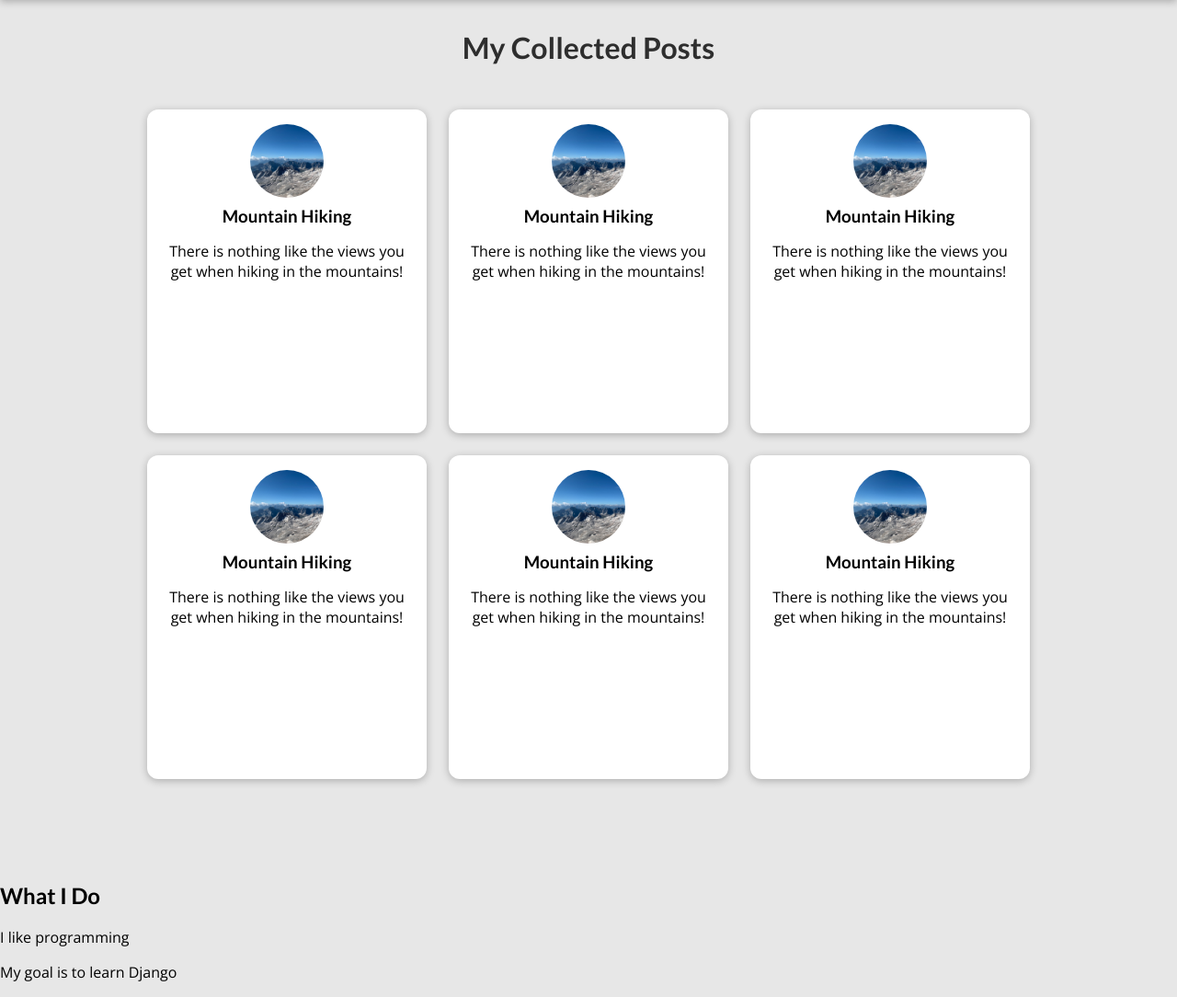
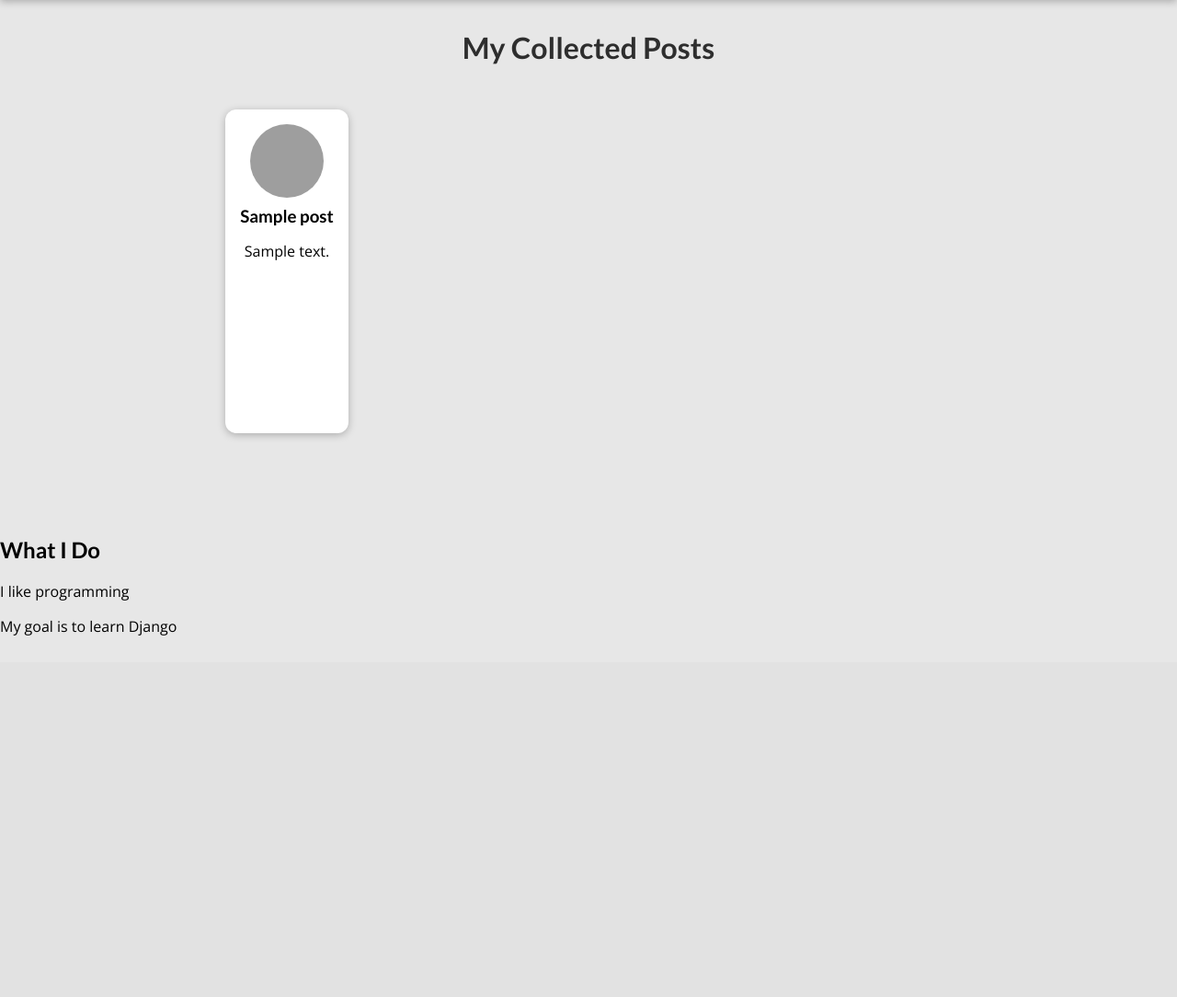
Before and after one commit to lesiak/django-udemy-maximilian-schwarzmuller, a Django app: template app2_blog/my_blog_site/blog/templates/blog/all-posts.html in a window 1280 px wide. Shown: the part 80-1164 px from the top of the page at 92% size. After the commit the page ends 771 px from the top, so only its background shows below. Run offline with Django 4.2, Linux system fonts and the light colour scheme; the template is opened without the code that fills it: most values are stand-ins (such as "Sample title", 1, 10 or a date in 2020); grey boxes are pictures that could not be loaded.

Commit message:
[BLOG] Template syntax
- use dict.field instead of dict['field']
- variables from parent are visible in templates
- `add` filter

```diff
--- a/app2_blog/my_blog_site/blog/templates/blog/all-posts.html
+++ b/app2_blog/my_blog_site/blog/templates/blog/all-posts.html
@@ -12,12 +12,9 @@
     <section id="all-posts">
         <h2>My Collected Posts</h2>
         <ul>
+            {% for post in posts %}
             <li>{% include "blog/includes/post.html" %}</li>
-            <li>{% include "blog/includes/post.html" %}</li>
-            <li>{% include "blog/includes/post.html" %}</li>
-            <li>{% include "blog/includes/post.html" %}</li>
-            <li>{% include "blog/includes/post.html" %}</li>
-            <li>{% include "blog/includes/post.html" %}</li>
+            {% endfor %}
         </ul>
     </section>
 
--- a/app2_blog/my_blog_site/blog/templates/blog/includes/post.html
+++ b/app2_blog/my_blog_site/blog/templates/blog/includes/post.html
@@ -2,11 +2,11 @@
 
 
 <article class="post">
-    <a href="{% url 'post-details-page' slug='the-mountains' %}">
-        <img src="{% static 'blog/images/mountains.jpeg' %}" alt="Mountain Hiking"/>
+    <a href="{% url 'post-details-page' slug=post.slug  %}">
+        <img src="{% static 'blog/images/'|add:post.image %}" alt="{{ post.title }}"/>
         <div class="post__content">
-            <h3>Mountain Hiking</h3>
-            <p>There is nothing like the views you get when hiking in the mountains!</p>
+            <h3>{{ post.title }}</h3>
+            <p>{{ post.excerpt }}</p>
         </div>
     </a>
 </article>
--- a/app2_blog/my_blog_site/blog/templates/blog/index.html
+++ b/app2_blog/my_blog_site/blog/templates/blog/index.html
@@ -21,7 +21,9 @@
     <section id="latest-posts">
         <h2>My Latest Thoughts</h2>
         <ul>
+            {% for post in posts %}
             <li>{% include "blog/includes/post.html" %}</li>
+            {% endfor %}
         </ul>
     </section>
 
--- a/app2_blog/my_blog_site/blog/urls.py
+++ b/app2_blog/my_blog_site/blog/urls.py
@@ -4,6 +4,6 @@ from . import views
 
 urlpatterns = [
     path('', views.starting_page, name='starting-page'),
-    path('posts', views.posts, name='posts-page'),
-    path('posts/<slug:slug>', views.post_details, name='post-details-page'),
+    path('posts', views.posts_page, name='posts-page'),
+    path('posts/<slug:slug>', views.post_details_page, name='post-details-page'),
 ]
```
Also changed, not shown: app2_blog/my_blog_site/blog/views.py (+15 -7 lines).
